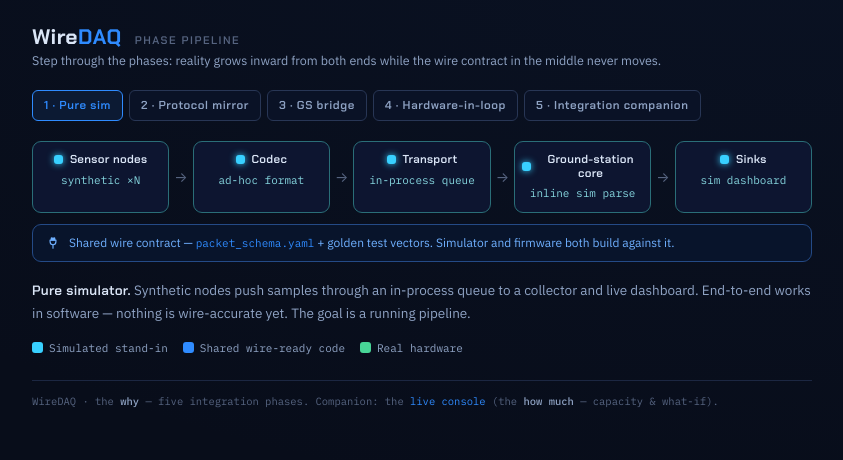
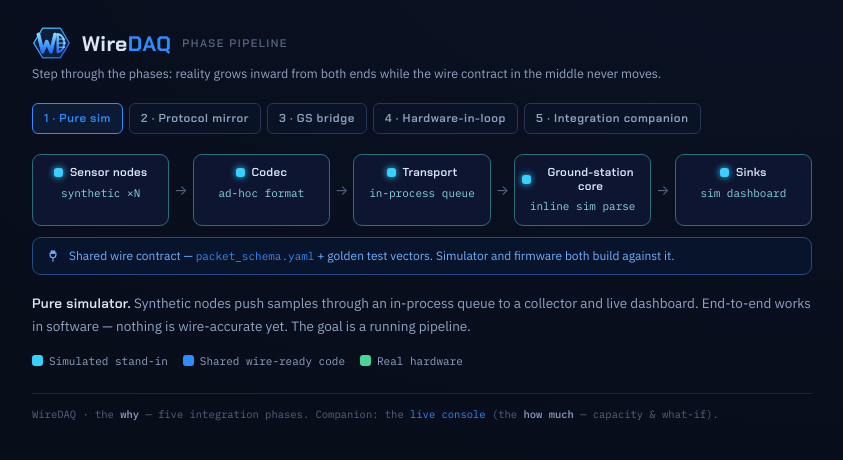
Before and after one commit to wuisabel-gif/WireDAQ, a plain HTML site: page docs/diagrams/phase-pipeline.html in a window 1280 px wide. Shown: the whole page, without its empty margins (218-1061 px from the left). Drawn offline with Linux system fonts and the light colour scheme.

Commit message:
Put the logo emblem in every page header + favicon
Add a compact emblem-only mark (logo-mark.svg — the hexagon W/D, no stacked
wordmark) and place it in the dashboard and roadmap headers beside the WireDAQ
wordmark, and as the favicon on all three pages (replacing the default tab icon).
The Pages workflow publishes the mark to the site root and the dashboard subdir.

```diff
--- a/docs/diagrams/phase-pipeline.html
+++ b/docs/diagrams/phase-pipeline.html
@@ -4,6 +4,7 @@
 <meta charset="utf-8">
 <meta name="viewport" content="width=device-width, initial-scale=1">
 <title>WireDAQ — Phase Pipeline</title>
+<link rel="icon" type="image/svg+xml" href="logo-mark.svg">
 <link rel="preconnect" href="https://fonts.googleapis.com">
 <link rel="preconnect" href="https://fonts.gstatic.com" crossorigin>
 <link href="https://fonts.googleapis.com/css2?family=Chakra+Petch:wght@400;500;600;700&family=IBM+Plex+Mono:wght@400;500;600&family=IBM+Plex+Sans:wght@400;500;600&display=swap" rel="stylesheet">
@@ -24,7 +25,8 @@
     -webkit-font-smoothing:antialiased; padding:26px 24px;
   }
   .wrap{max-width:780px;margin:0 auto}
-  header{display:flex;align-items:baseline;gap:13px;margin:0 0 4px;flex-wrap:wrap}
+  header{display:flex;align-items:center;gap:11px;margin:0 0 4px;flex-wrap:wrap}
+  .logo-mark{height:34px;width:auto;display:block}
   .logo{font-family:"Chakra Petch";font-weight:700;font-size:21px;letter-spacing:.5px;line-height:1}
   .logo b{color:var(--amber)}
   .kicker{font-family:"Chakra Petch";font-weight:600;font-size:11px;letter-spacing:1.5px;color:var(--txt-faint);text-transform:uppercase}
@@ -67,6 +69,7 @@
 <body>
 <div class="wrap">
   <header>
+    <img class="logo-mark" src="logo-mark.svg" alt="" />
     <div class="logo">Wire<b>DAQ</b></div>
     <span class="kicker">Phase Pipeline</span>
   </header>
```
Also changed, not shown: site/index.html (+1 -1 lines), tools/dashboard/index.html (+3 -0 lines), docs/diagrams/logo-mark.svg (added), site/logo-mark.svg (added), tools/dashboard/logo-mark.svg (added), 1 other file.
